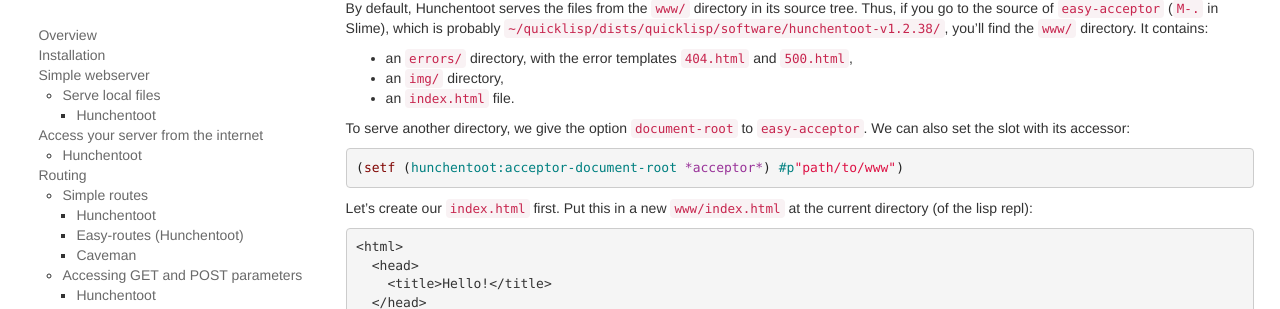
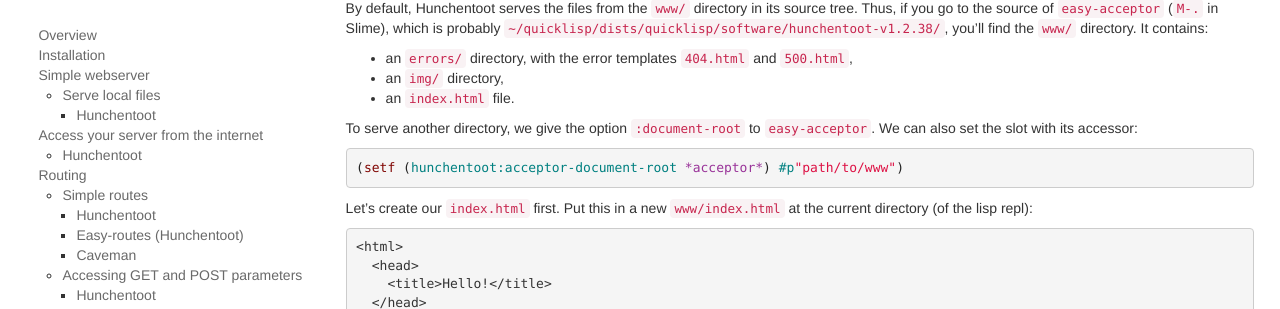
Before and after one commit to LispCookbook/cl-cookbook, a Jekyll site: the page built from web.md, in a window 1280 px wide and 900 px high, scrolled down 1810 px. Shown: the part 139-448 px from the top of the window. Built offline with Jekyll 4.4.1, drawn with Linux system fonts in a browser that asks for light colours.

Commit message:
(minor) web style

```diff
--- a/web.md
+++ b/web.md
@@ -154,7 +154,7 @@
 - an `img/` directory,
 - an `index.html` file.
 
-To serve another directory, we give the option `document-root` to
+To serve another directory, we give the option `:document-root` to
 `easy-acceptor`. We can also set the slot with its accessor:
 
 ~~~lisp
```
